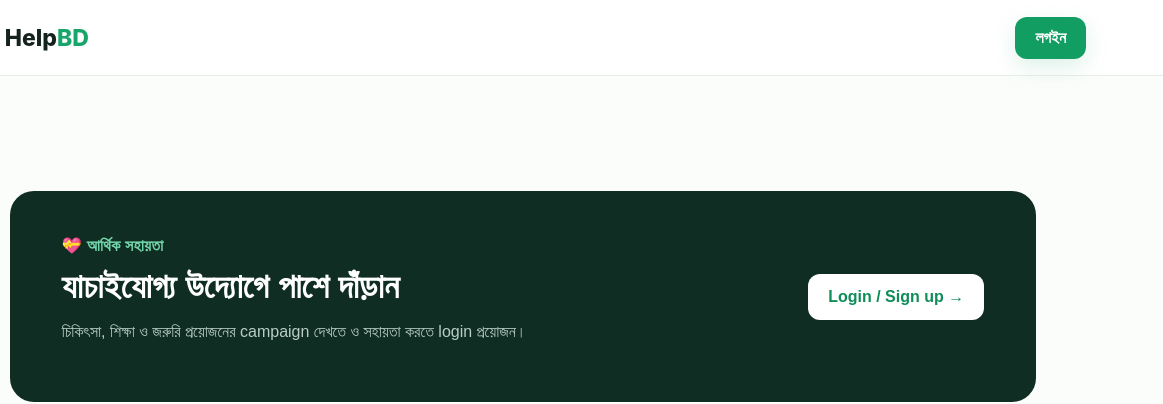
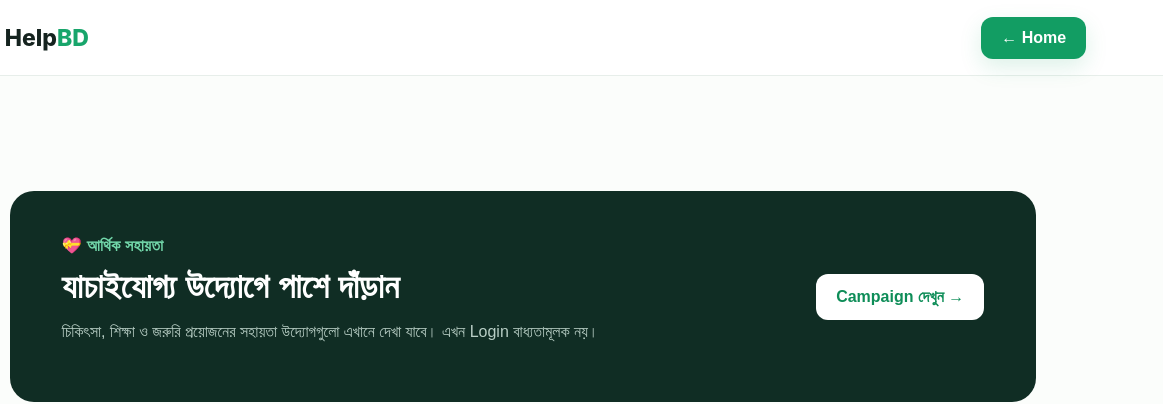
Before and after one commit to ahad01765635455-coder/HelpBD, a plain HTML site: page donation.html in a window 1280 px wide. Shown: the top 404 px of the page, 117-1280 px from the left. Drawn offline with Linux system fonts and the light colour scheme.

Commit message:
Remove login option from donation page

```diff
--- a/donation.html
+++ b/donation.html
@@ -1 +1 @@
-<!doctype html><html lang="bn"><head><meta charset="UTF-8"><meta name="viewport" content="width=device-width,initial-scale=1"><title>আর্থিক সহায়তা — HelpBD</title><link rel="stylesheet" href="style.css"></head><body><header class="nav"><a class="brand" href="index.html"><span class="logo">❤</span><span>Help<span>BD</span></span></a><a class="navbtn" href="login.html">লগইন</a></header><main class="section"><div class="emergency"><div><div class="eyebrow">💝 আর্থিক সহায়তা</div><h2>যাচাইযোগ্য উদ্যোগে পাশে দাঁড়ান</h2><p>চিকিৎসা, শিক্ষা ও জরুরি প্রয়োজনের campaign দেখতে ও সহায়তা করতে login প্রয়োজন।</p></div><a class="lightbtn" href="login.html">Login / Sign up →</a></div><div class="campaigns"><article><div class="cover one">🏥</div><div class="campbody"><span class="tag">চিকিৎসা</span><h3>জরুরি চিকিৎসা সহায়তা</h3><p>Verified campaign-এর জন্য platform প্রস্তুত করা হচ্ছে।</p></div></article><article><div class="cover two">📚</div><div class="campbody"><span class="tag">শিক্ষা</span><h3>শিক্ষা সহায়তা</h3><p>যাচাই শেষে campaign এখানে প্রকাশ করা হবে।</p></div></article></div></main></body></html>
+<!doctype html><html lang="bn"><head><meta charset="UTF-8"><meta name="viewport" content="width=device-width,initial-scale=1"><title>আর্থিক সহায়তা — HelpBD</title><link rel="stylesheet" href="style.css"></head><body><header class="nav"><a class="brand" href="index.html"><span class="logo">❤</span><span>Help<span>BD</span></span></a><a class="navbtn" href="index.html">← Home</a></header><main class="section"><div class="emergency"><div><div class="eyebrow">💝 আর্থিক সহায়তা</div><h2>যাচাইযোগ্য উদ্যোগে পাশে দাঁড়ান</h2><p>চিকিৎসা, শিক্ষা ও জরুরি প্রয়োজনের সহায়তা উদ্যোগগুলো এখানে দেখা যাবে। এখন Login বাধ্যতামূলক নয়।</p></div><a class="lightbtn" href="#campaigns">Campaign দেখুন →</a></div><div id="campaigns" class="campaigns"><article><div class="cover one">🏥</div><div class="campbody"><span class="tag">চিকিৎসা</span><h3>জরুরি চিকিৎসা সহায়তা</h3><p>Verified campaign-এর জন্য platform প্রস্তুত করা হচ্ছে।</p></div></article><article><div class="cover two">📚</div><div class="campbody"><span class="tag">শিক্ষা</span><h3>শিক্ষা সহায়তা</h3><p>যাচাই শেষে campaign এখানে প্রকাশ করা হবে।</p></div></article></div></main></body></html>
```
